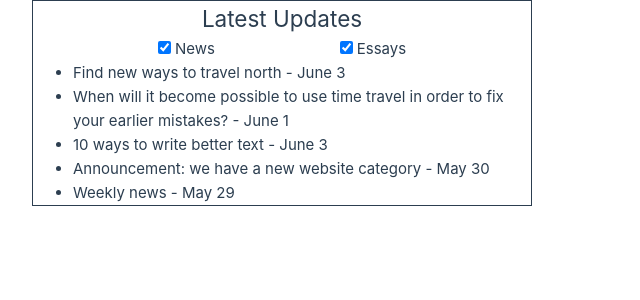
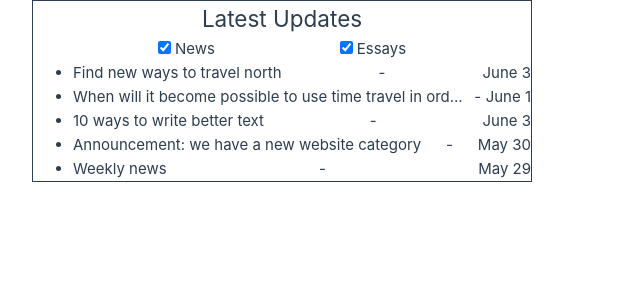
Before and after one commit to RadomirDjokovic4492/vue-test, a Vue app: page / in a window 1280 px wide. Shown: the top 300 px of the page, without its empty margins (0-640 px from the left). Built offline with nearby package versions, Linux system fonts and the light colour scheme; the HTML template or start-up script is replaced by a standard one.

Commit message:
fix: style of article and date

```diff
--- a/src/components/LatestUpdates.vue
+++ b/src/components/LatestUpdates.vue
@@ -108,7 +108,11 @@ const formatDate = (date: string) => {
     <div class="article-box">
       <ul v-if="visibleArticles.length">
         <li v-for="article in visibleArticles" :key="article.url">
-          {{ article.title }} - {{ formatDate(article.publishDate) }}
+          <div class="list-item">
+            <div class="list-item-title">{{ article.title }}</div>
+            <span class="list-item-hyphen"> - </span>
+            <div class="list-item-date">{{ formatDate(article.publishDate) }}</div>
+          </div>
         </li>
       </ul>
     </div>
@@ -128,4 +132,20 @@ const formatDate = (date: string) => {
 input + label {
   margin-left: 0.25rem;
 }
+.list-item {
+  display: flex;
+  justify-content: space-between;
+}
+.list-item-title {
+  white-space: nowrap;
+  overflow: hidden;
+  text-overflow: ellipsis;
+}
+.list-item-hyphen {
+  min-width: 1rem;
+  text-align: center;
+}
+.list-item-date {
+  white-space: nowrap;
+}
 </style>
```
